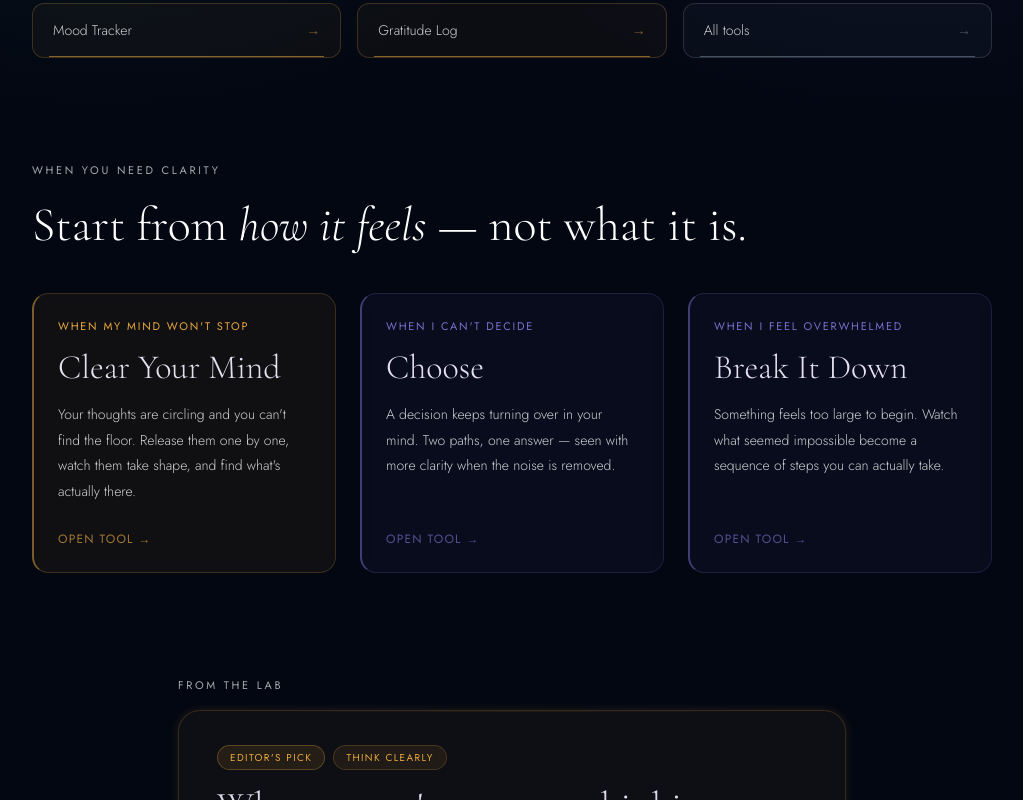
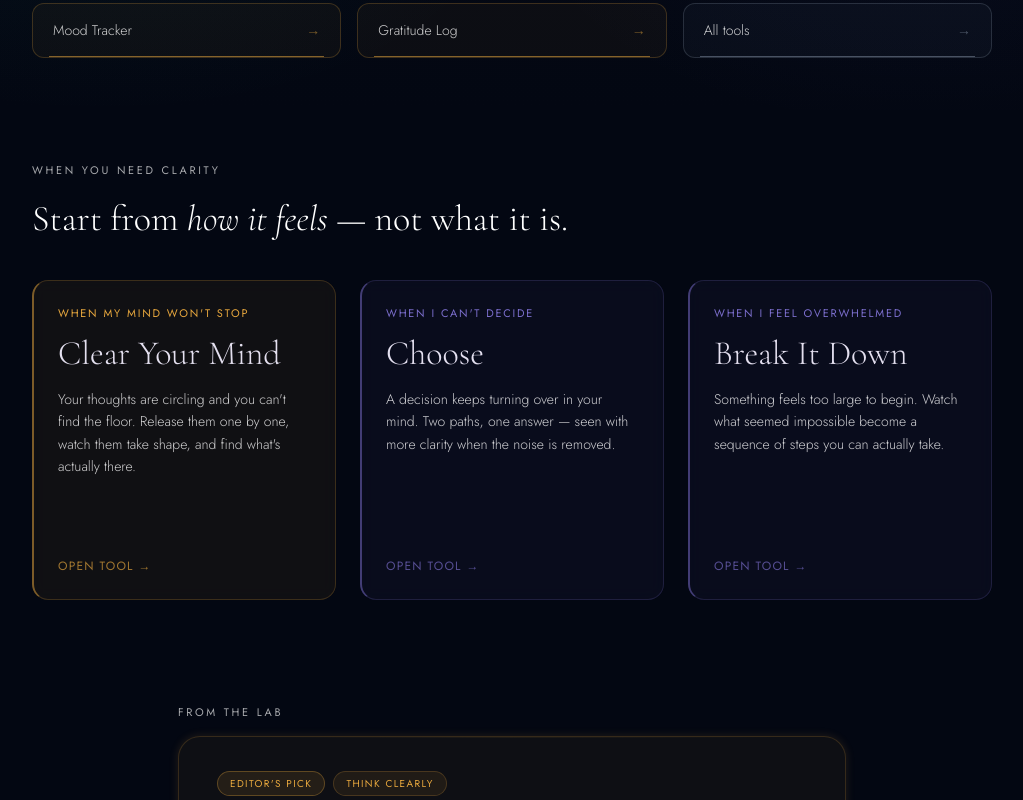
Before and after one commit to salsotk1973/solace, a Next.js app: page / in a window 1280 px wide. Shown: the part 690-1490 px from the top of the page, without its empty margins (128-1151 px from the left). Built offline with nearby package versions, Linux system fonts and the light colour scheme; no server answers.

Commit message:
Spec 03: AI cards polish — bump min-h 280→320, tighten body line-height 1.85→1.6, drop section headline 48→36

```diff
--- a/app/(main)/page.tsx
+++ b/app/(main)/page.tsx
@@ -201,7 +201,7 @@ export default function HomePage() {
             </p>
 
             <h3
-              className="ai-section-headline mt-5 text-4xl md:text-5xl font-light leading-[1.15]"
+              className="ai-section-headline mt-5 text-4xl md:text-4xl font-light leading-[1.15]"
               style={{ fontFamily: "'Cormorant Garamond', serif", color: TEXT_COLOURS.primary }}
             >
               Start from <em className="italic">how it feels</em> — not what it is.
@@ -212,7 +212,7 @@ export default function HomePage() {
                 <Link
                   key={tool.href}
                   href={tool.href}
-                  className={`ai-tool-card group relative rounded-2xl border border-l-2 backdrop-blur-sm p-5 md:p-6 md:min-h-[280px] flex flex-col transform-gpu transition-all duration-300 ease-out hover:-translate-y-1.5 ${tool.themeClass}`}
+                  className={`ai-tool-card group relative rounded-2xl border border-l-2 backdrop-blur-sm p-5 md:p-6 md:min-h-[320px] flex flex-col transform-gpu transition-all duration-300 ease-out hover:-translate-y-1.5 ${tool.themeClass}`}
                   style={{ borderLeftColor: tool.borderLeftColor }}
                 >
                   <p
@@ -235,7 +235,7 @@ export default function HomePage() {
                     {tool.title}
                   </p>
                   <p
-                    className="hidden md:block mt-3 md:mt-4 text-[14px] leading-[1.7] md:leading-[1.85]"
+                    className="hidden md:block mt-3 md:mt-4 text-[14px] leading-[1.7] md:leading-[1.6]"
                     style={{
                       fontFamily: "'Jost', sans-serif",
                       fontWeight: 300,
```
